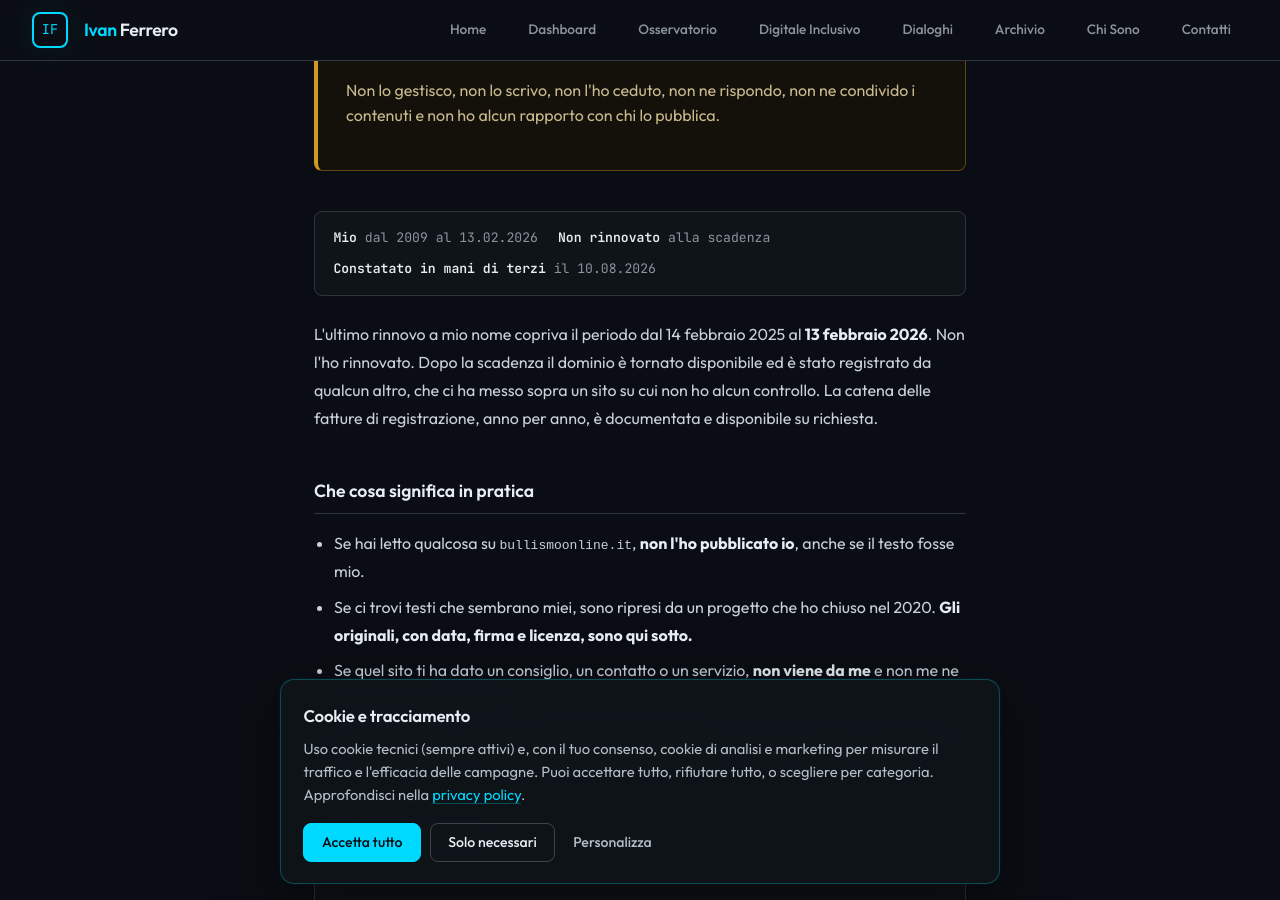
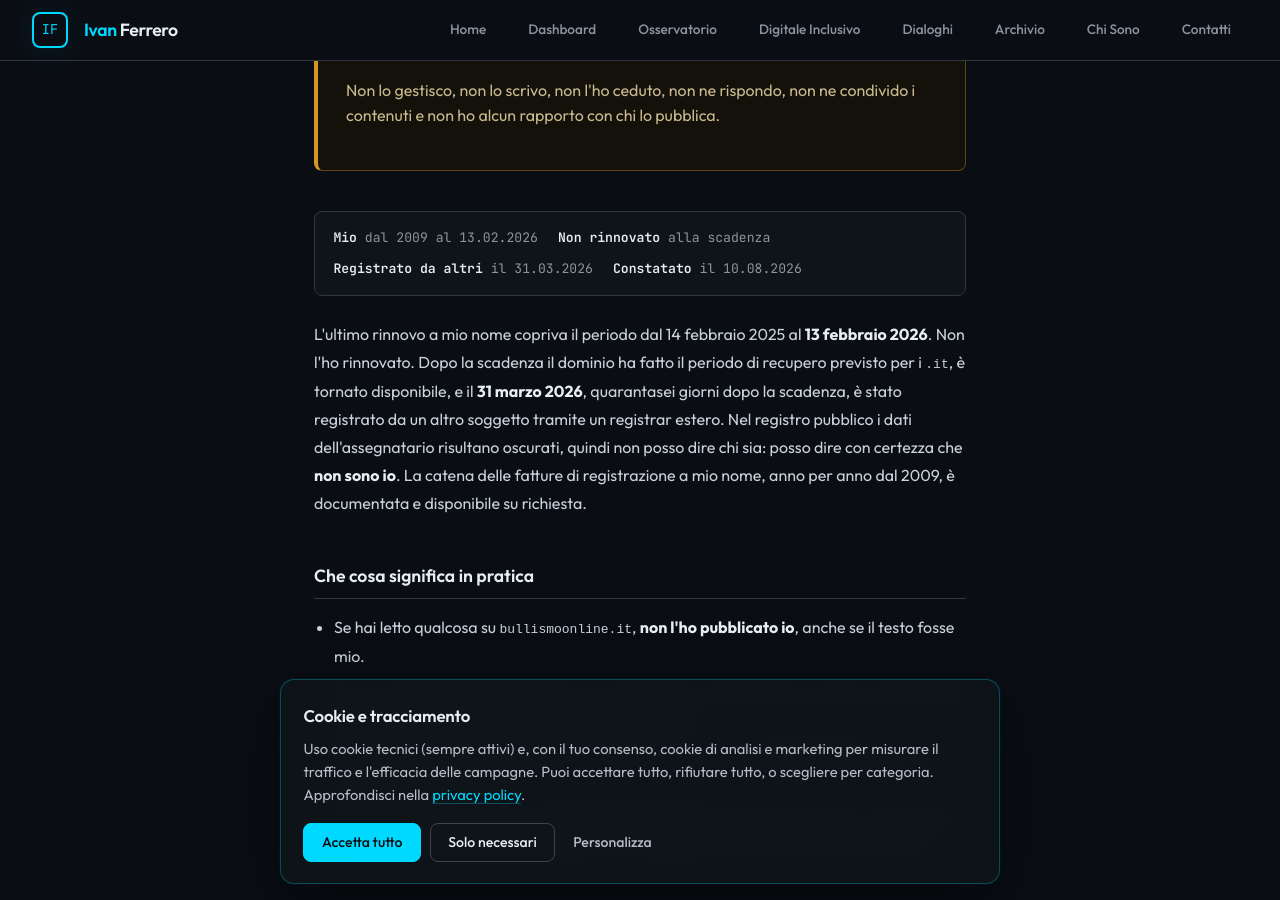
Before and after one commit to IvanPsy/ivanferreroit, a Jekyll site: the page built from bullismoonline/index.html, in a window 1280 px wide and 900 px high, scrolled down 300 px. Built offline with Jekyll 4.4.1, drawn with Linux system fonts in a browser that asks for light colours.

Commit message:
WHOIS: aggiunta la data di ri-registrazione del dominio
Il WHOIS del registro .it chiude l'ultima voce aperta sulle date. Il dominio e'
stato creato dall'attuale assegnatario il 31 marzo 2026, quarantasei giorni dopo
la scadenza del rinnovo di Ivan Ferrero (13 febbraio 2026), cioe' a ridosso del
primo momento utile in cui e' tornato disponibile dopo il periodo di recupero.
Scadenza attuale 3 aprile 2027.

La dichiarazione pubblica ora riporta anche questa data, nella striscia, nel
corpo e nei dati strutturati schema.org. Aggiornata di conseguenza anche la
riga corrispondente nell'indice dell'archivio.

SCELTA DELIBERATA: la pagina pubblica NON nomina nessuno. Nel registro
l'assegnatario risulta oscurato, e la societa' che compare come contatto
tecnico e' appunto contatto tecnico, non titolare: attribuire pubblicamente la
proprieta' del dominio su quella base sarebbe un salto logico, con l'onere
della prova a carico di Ivan. La pagina dice quindi le date e il fatto che i
dati siano oscurati, e si ferma li'.

I dati completi, la lettura del caso e le cautele stanno fuori dal repository,
in Documents/divulgazione/bullismoonline/: addendum 03 e
prove/whois-bullismoonline-2026-08-12.txt

```diff
--- a/archivio/index.html
+++ b/archivio/index.html
@@ -158,7 +158,7 @@ title: Archivio BullismoOnline
     <!-- ===== IL DOMINIO ===== -->
     <section class="arc-dominio" id="il-dominio">
         <div class="arc-dominio-label">⚠️ Una cosa da dire subito</div>
-        <p>Ho tenuto il dominio <code>bullismoonline.it</code> dal 2009 al <strong>13 febbraio 2026</strong>, data di scadenza dell'ultimo rinnovo a mio nome. Non l'ho rinnovato, e dopo la scadenza qualcun altro l'ha registrato.</p>
+        <p>Ho tenuto il dominio <code>bullismoonline.it</code> dal 2009 al <strong>13 febbraio 2026</strong>, data di scadenza dell'ultimo rinnovo a mio nome. Non l'ho rinnovato, e il 31 marzo 2026 è stato registrato da un altro soggetto.</p>
         <p class="riga-chiave">Il dominio bullismoonline.it non è più mio, e il sito che ci sta sopra oggi non ha nulla a che fare con me.</p>
         <p>Non lo gestisco, non lo scrivo, non l'ho ceduto, non ne rispondo, non ne condivido i contenuti, e non ho alcun rapporto con chi lo pubblica. <strong>Se hai trovato lì testi che sembrano miei, gli originali sono qui</strong>, con la data, la firma e la licenza in chiaro.</p>
         <p>La copia integrale e non modificata di tutti e quarantotto gli articoli, compresi quelli che non ho ripreso in questa pagina, sta nell'<a href="https://ivanpsy.github.io/bullismoonline/" rel="noopener" target="_blank">archivio completo</a>, il cui sorgente con la storia dei commit è pubblico su <a href="https://github.com/IvanPsy/bullismoonline" rel="noopener" target="_blank">GitHub</a>.</p>
--- a/bullismoonline/index.html
+++ b/bullismoonline/index.html
@@ -7,7 +7,7 @@ title: bullismoonline.it non è più mio
 <meta charset="UTF-8">
 <meta name="viewport" content="width=device-width, initial-scale=1.0">
 <title>bullismoonline.it non è più mio — Ivan Ferrero</title>
-<meta name="description" content="Il dominio bullismoonline.it è stato di Ivan Ferrero dal 2009 al 13 febbraio 2026. Da allora non è più suo: il sito raggiungibile a quell'indirizzo appartiene a terzi e non ha alcun rapporto con lui.">
+<meta name="description" content="Il dominio bullismoonline.it è stato di Ivan Ferrero dal 2009 al 13 febbraio 2026, ed è stato registrato da altri il 31 marzo 2026. Da allora non è più suo: il sito raggiungibile a quell'indirizzo appartiene a terzi e non ha alcun rapporto con lui.">
 <link rel="canonical" href="https://ivanferrero.it/bullismoonline/">
 <meta name="robots" content="index, follow, max-snippet:-1">
 
@@ -33,7 +33,7 @@ title: bullismoonline.it non è più mio
     "name": "Il sito bullismoonline.it è di Ivan Ferrero?",
     "acceptedAnswer": {
       "@type": "Answer",
-      "text": "No. Il dominio bullismoonline.it è stato di Ivan Ferrero dal 2009 al 13 febbraio 2026, data di scadenza dell'ultimo rinnovo. Non è stato rinnovato ed è stato registrato da terzi. Il sito oggi raggiungibile a quell'indirizzo non è gestito da Ivan Ferrero, non è stato scritto da lui e non ha alcun rapporto con la sua attività. Gli articoli originali del progetto sono su ivanferrero.it/archivio/."
+      "text": "No. Il dominio bullismoonline.it è stato di Ivan Ferrero dal 2009 al 13 febbraio 2026, data di scadenza dell'ultimo rinnovo. Non è stato rinnovato, ed è stato registrato da un altro soggetto il 31 marzo 2026. Il sito oggi raggiungibile a quell'indirizzo non è gestito da Ivan Ferrero, non è stato scritto da lui e non ha alcun rapporto con la sua attività. Gli articoli originali del progetto sono su ivanferrero.it/archivio/."
     }
   }
 }
@@ -129,10 +129,11 @@ h1 code { font-family: 'JetBrains Mono', monospace; font-size: .82em; color: #d2
   <div class="dn-date">
     <span><b>Mio</b> dal 2009 al 13.02.2026</span>
     <span><b>Non rinnovato</b> alla scadenza</span>
-    <span><b>Constatato in mani di terzi</b> il 10.08.2026</span>
+    <span><b>Registrato da altri</b> il 31.03.2026</span>
+    <span><b>Constatato</b> il 10.08.2026</span>
   </div>
 
-  <p>L'ultimo rinnovo a mio nome copriva il periodo dal 14 febbraio 2025 al <strong>13 febbraio 2026</strong>. Non l'ho rinnovato. Dopo la scadenza il dominio è tornato disponibile ed è stato registrato da qualcun altro, che ci ha messo sopra un sito su cui non ho alcun controllo. La catena delle fatture di registrazione, anno per anno, è documentata e disponibile su richiesta.</p>
+  <p>L'ultimo rinnovo a mio nome copriva il periodo dal 14 febbraio 2025 al <strong>13 febbraio 2026</strong>. Non l'ho rinnovato. Dopo la scadenza il dominio ha fatto il periodo di recupero previsto per i <code>.it</code>, è tornato disponibile, e il <strong>31 marzo 2026</strong>, quarantasei giorni dopo la scadenza, è stato registrato da un altro soggetto tramite un registrar estero. Nel registro pubblico i dati dell'assegnatario risultano oscurati, quindi non posso dire chi sia: posso dire con certezza che <strong>non sono io</strong>. La catena delle fatture di registrazione a mio nome, anno per anno dal 2009, è documentata e disponibile su richiesta.</p>
 
   <h2>Che cosa significa in pratica</h2>
   <ul>
```
